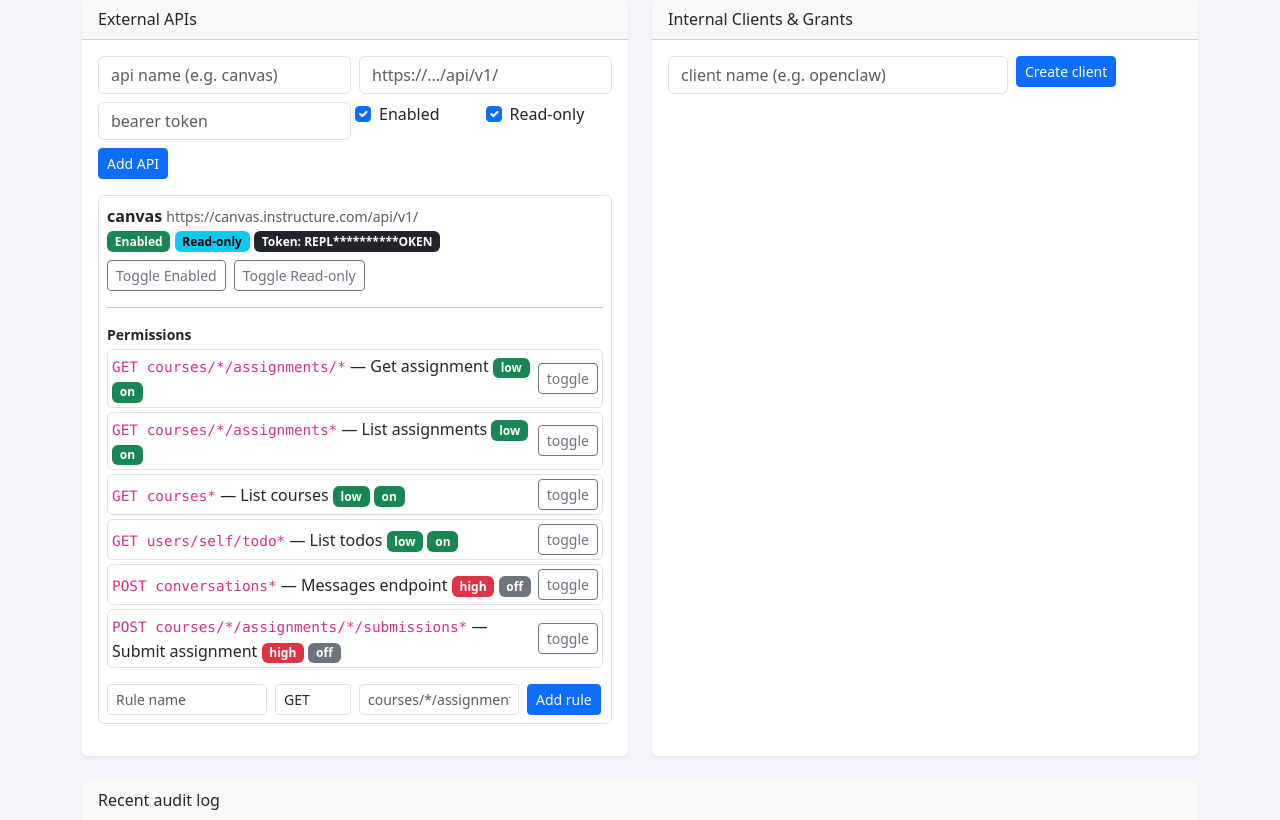
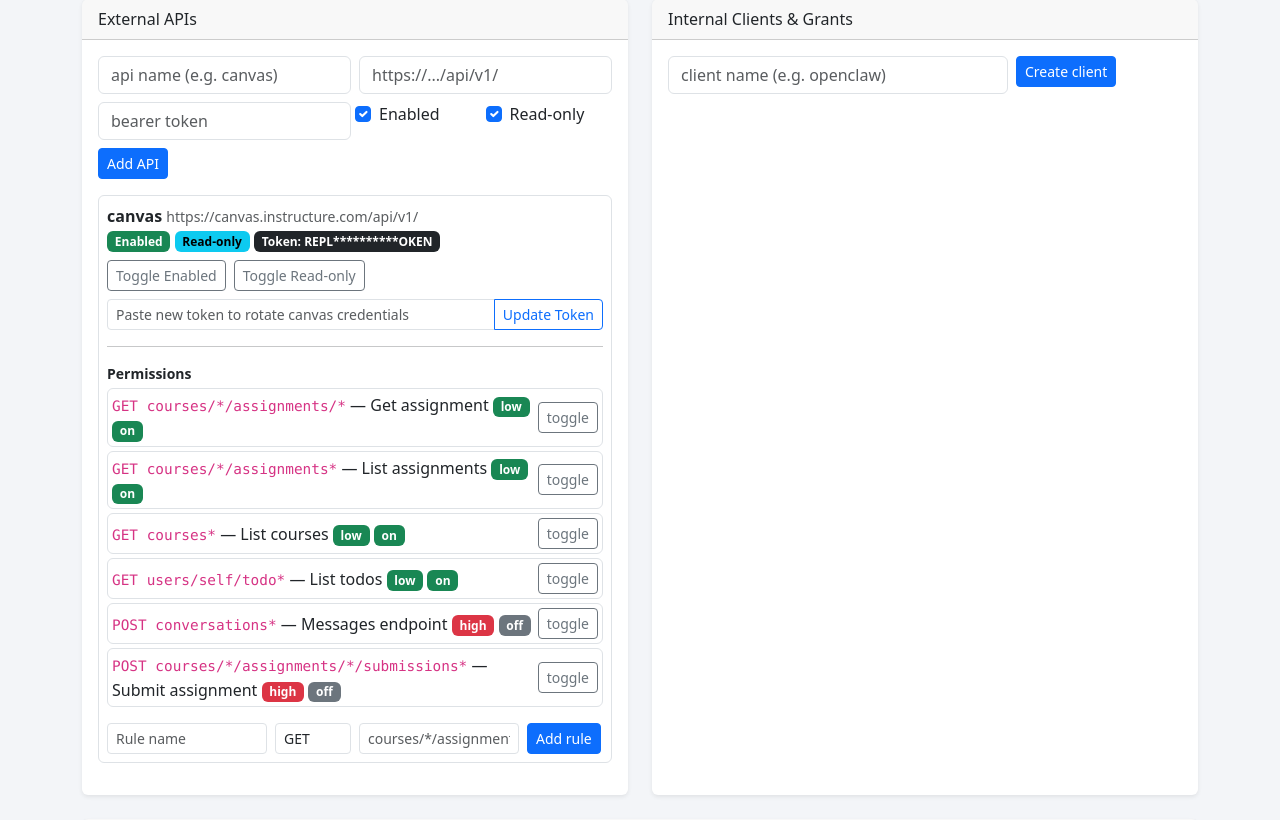
Before and after one commit to JohnGit-69420/OpenClaw_API_Interposer, a FastAPI app: page / in a window 1280 px wide. Shown: the part 284-1104 px from the top of the page. Run offline with FastAPI, Linux system fonts and the light colour scheme; data comes from the database, SQL or seed files in the repository; data that the repository does not hold is empty.

Commit message:
Add UI flow to edit existing upstream API tokens

```diff
--- a/static/app.js
+++ b/static/app.js
@@ -92,6 +92,27 @@ async function togglePermission(id, enabled) {
   }
 }
 
+async function updateApiToken(id) {
+  const input = document.getElementById(`token-input-${id}`);
+  if (!input) {
+    return;
+  }
+  const authToken = input.value.trim();
+  if (!authToken) {
+    alert("Enter a token value first.");
+    return;
+  }
+
+  try {
+    await requestJSON(`/api/apis/${id}`, "PATCH", { auth_token: authToken });
+    alert("Upstream token updated.");
+    input.value = "";
+    location.reload();
+  } catch (err) {
+    alert(`Unable to update token: ${err.message}`);
+  }
+}
+
 async function toggleClient(id, active) {
   try {
     await requestJSON(`/api/clients/${id}`, "PATCH", { active });
@@ -148,6 +169,7 @@ function setGrantSelection(triggerButton, mode) {
 
 window.toggleApi = toggleApi;
 window.togglePermission = togglePermission;
+window.updateApiToken = updateApiToken;
 window.toggleClient = toggleClient;
 window.rotateClientKey = rotateClientKey;
 window.copyClientKey = copyClientKey;
--- a/templates/index.html
+++ b/templates/index.html
@@ -48,6 +48,17 @@
               <button class="btn btn-sm btn-outline-secondary" onclick="toggleApi({{ api.id }}, 'enabled', {{ 'false' if api.enabled else 'true' }})">Toggle Enabled</button>
               <button class="btn btn-sm btn-outline-secondary" onclick="toggleApi({{ api.id }}, 'readonly_mode', {{ 'false' if api.readonly_mode else 'true' }})">Toggle Read-only</button>
             </div>
+          </div>
+          <div class="input-group input-group-sm mt-2">
+            <input
+              type="password"
+              class="form-control"
+              id="token-input-{{ api.id }}"
+              placeholder="Paste new token to rotate {{ api.name }} credentials"
+            >
+            <button class="btn btn-outline-primary" type="button" onclick="updateApiToken({{ api.id }})">
+              Update Token
+            </button>
           </div>
           <hr>
           <div class="small fw-bold mb-1">Permissions</div>
```
Also changed, not shown: README.md.
